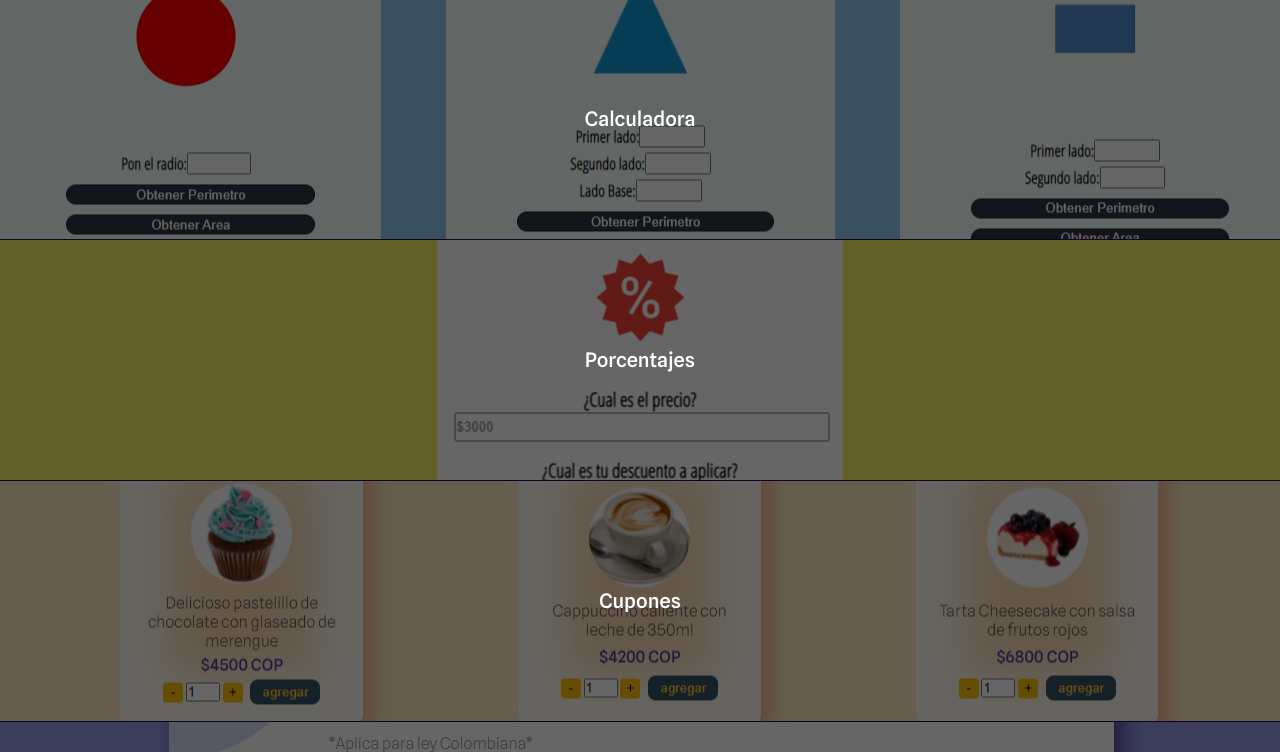
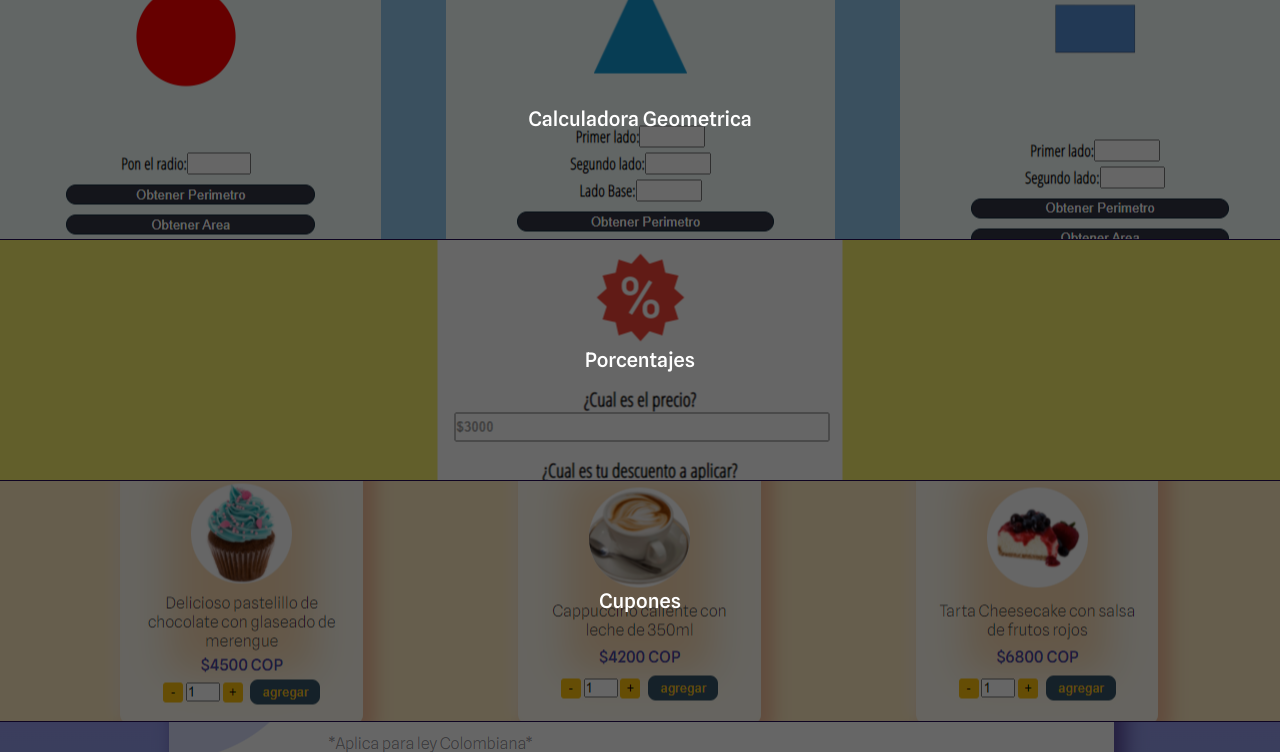
Before and after one commit to CristiGB/Pagina-de-Matematicas, a plain HTML site: page index.html in a window 1280 px wide. Shown: the part 48-800 px from the top of the page. Drawn offline with Linux system fonts and the light colour scheme.

Commit message:
limpieza

```diff
--- a/index.html
+++ b/index.html
@@ -8,12 +8,13 @@
     <link rel="stylesheet" href="../base_style.css">
     <link rel="stylesheet" href="style.css">
     <title>CURSO DE JAVASCRIPT</title>
+
 </head>
 <body>
 
     <header>
         <div class="contenedor__navegador">
-            <h1 class="iniciales">IG</h1>
+            <h1 class="iniciales">IG </h1>
             <h1 class="title">TALLERES JAVASCRIPT</h1>
             <ul>
                 <li class="icon-home"><a href="/">Inicio</a></li>
@@ -23,7 +24,7 @@
     </header>
     <section>
         <ol class="lista_talleres">
-            <li class="icon-superscript View_1"><a href="./calculadora/index.html"> Calculadora</a></li>
+            <li class="icon-superscript View_1"><a href="./calculadora/index.html"> Calculadora Geometrica</a></li>
             <li class="icon-tags View_2"><a href="./Porcentajes y Descuentos/index.html"> Porcentajes</a></li>
             <li class="icon-shopping-cart View_3"><a href="./cupones/index.html">Cupones</a></li>
             <li class="icon-money View_4"><a href="./Salario_horas/index.html">Horas Extra</a></li>
```
